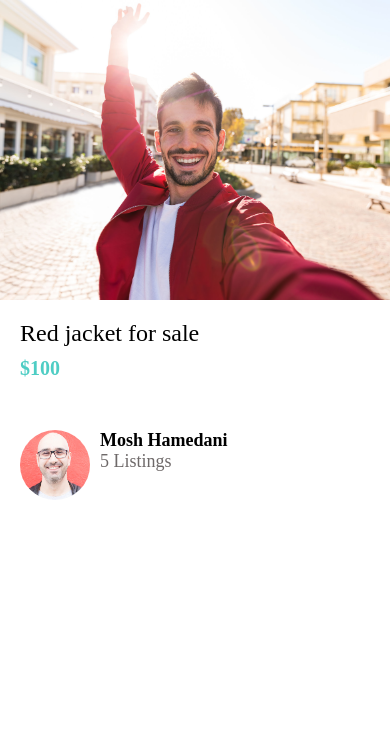
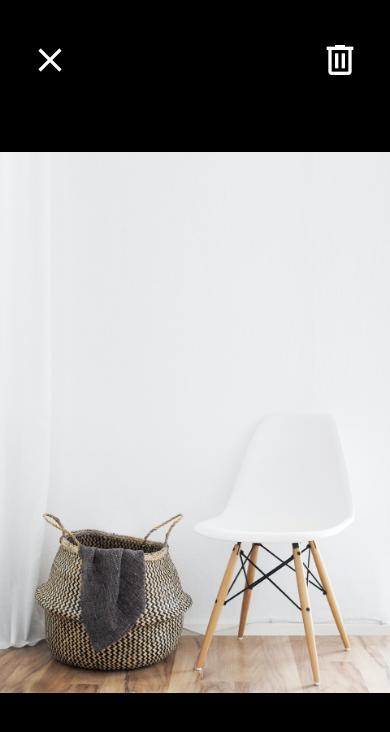
Before and after one commit to majshub/DoneWithIt, a React Native app: screen / in a window 390 px wide. Shown: the top 732 px of the page. Built offline with nearby package versions, Linux system fonts and the light colour scheme.

Commit message:
improved view image screen

```diff
--- a/App.js
+++ b/App.js
@@ -1,6 +1,7 @@
 import React from "react";
 import ListingDetailsScreen from "./app/screens/ListingDetailsScreen";
+import ViewImageScreen from "./app/screens/ViewImageScreen";
 
 export default function App() {
-  return <ListingDetailsScreen />;
+  return <ViewImageScreen />;
 }
--- a/app/screens/ViewImageScreen.js
+++ b/app/screens/ViewImageScreen.js
@@ -1,13 +1,22 @@
 import React from "react";
 import { Image, StyleSheet, View } from "react-native";
+import { MaterialCommunityIcons } from "@expo/vector-icons";
 
 import colors from "../config/colors";
 
 function ViewImageScreen(props) {
   return (
     <View style={styles.container}>
-      <View style={styles.closeIcon}></View>
-      <View style={styles.deleteIcon}></View>
+      <View style={styles.closeIcon}>
+        <MaterialCommunityIcons name="close" color="white" size={40} />
+      </View>
+      <View style={styles.deleteIcon}>
+        <MaterialCommunityIcons
+          name="trash-can-outline"
+          color="white"
+          size={40}
+        />
+      </View>
       <Image
         resizeMode="contain"
         style={styles.image}
@@ -19,9 +28,6 @@ function ViewImageScreen(props) {
 
 const styles = StyleSheet.create({
   closeIcon: {
-    width: 50,
-    height: 50,
-    backgroundColor: colors.primary,
     position: "absolute",
     top: 40,
     left: 30,
@@ -31,9 +37,6 @@ const styles = StyleSheet.create({
     flex: 1,
   },
   deleteIcon: {
-    width: 50,
-    height: 50,
-    backgroundColor: colors.scondary,
     position: "absolute",
     top: 40,
     right: 30,
```
